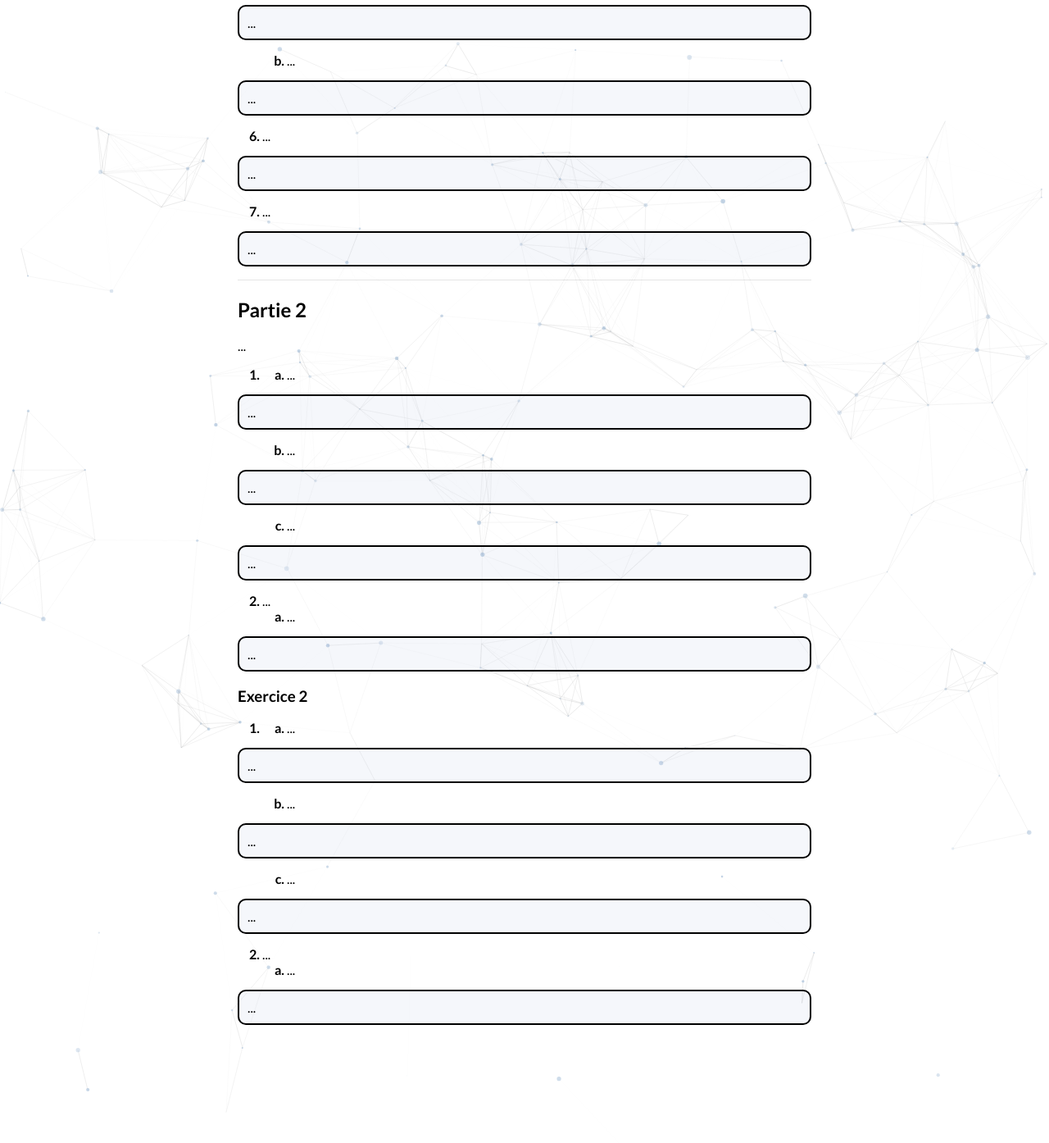
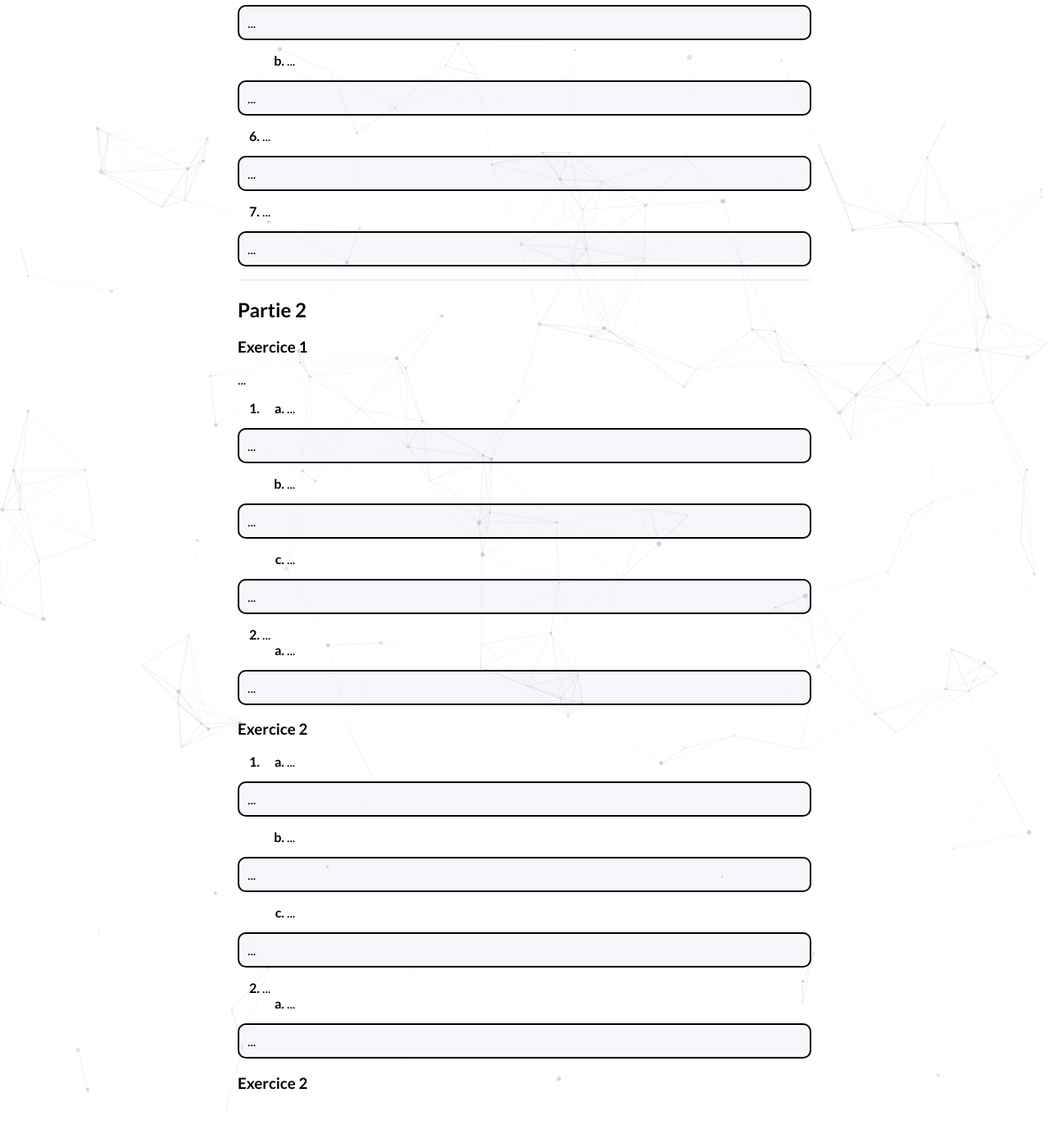
Before and after one commit to bglbrt/bglbrt.github.io, a Jekyll site: the page built from fr/ressources/corrections/insee_administrateur_externe_2023.md, in a window 1280 px wide and 1400 px high, scrolled down 2918 px. Shown: the top 1394 px of the window at 82% size. Built offline with Jekyll 4.4.1, drawn with Linux system fonts in a browser that asks for light colours; nearby versions of some CDN libraries; before the commit the page ends 4234 px from its top, so only the background shows below that.

Commit message:
Mise à jour du site

```diff
--- a/fr/ressources/corrections/insee_administrateur_externe_2023.md
+++ b/fr/ressources/corrections/insee_administrateur_externe_2023.md
@@ -249,6 +249,8 @@ Les propositions de corrections présentées ci-dessous n'engagent que l'auteur
 
 ## Partie 2
 
+### Exercice 1
+
 <p>
 ...
 </p>
@@ -324,3 +326,5 @@ Les propositions de corrections présentées ci-dessous n'engagent que l'auteur
         </ol>
     </li>
 </ol>
+
+### Exercice 2
```
